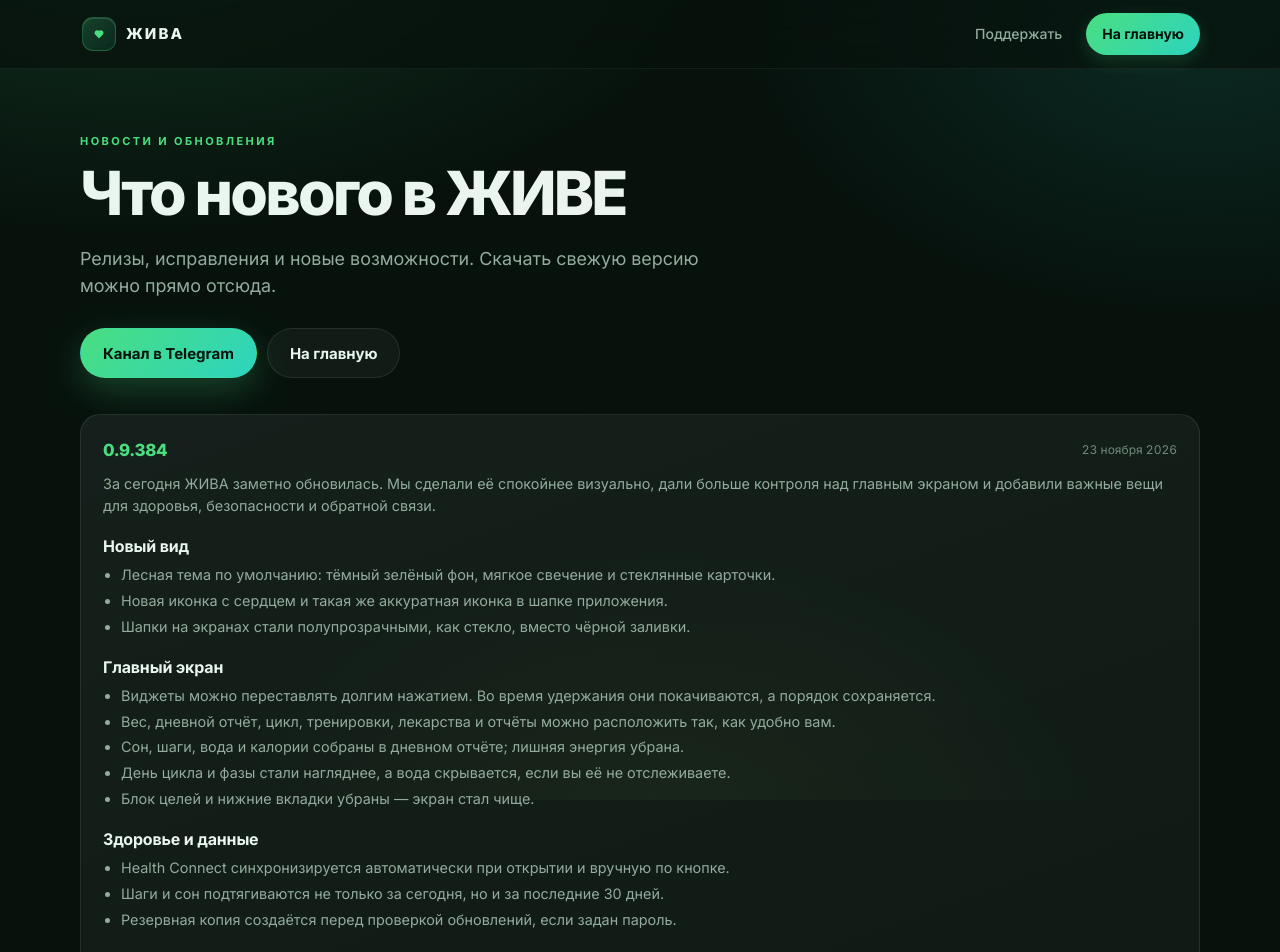
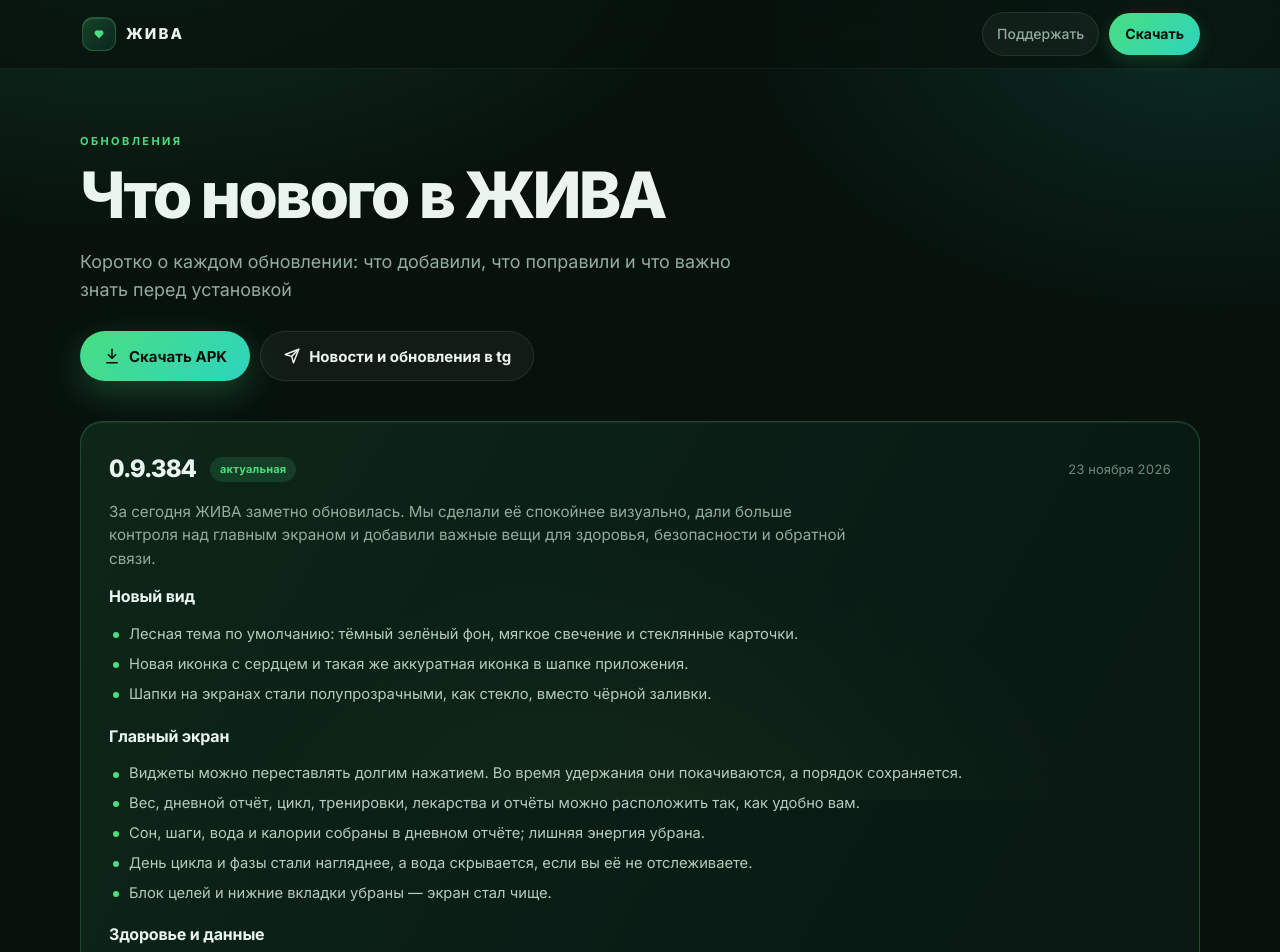
Before and after one commit to EshaSha/zhiva-updates, a plain HTML site: page releases.html in a window 1280 px wide. Shown: the top 952 px of the page. Drawn offline with Linux system fonts and the light colour scheme; no server answers.

Commit message:
site: восстановить старые карточки релиз-нот с одной карточкой 0.9.384

```diff
--- a/releases.html
+++ b/releases.html
@@ -3,17 +3,35 @@
 <head>
   <meta charset="utf-8">
   <meta name="viewport" content="width=device-width, initial-scale=1">
-  <title>ЖИВА — новости и обновления</title>
-  <meta name="description" content="Новости, релизы и обновления приложения ЖИВА.">
+  <title>Обновления — ЖИВА</title>
+  <meta name="description" content="Что нового в ЖИВА: заметки о каждом обновлении приложения — улучшения, исправления и важные детали перед установкой.">
   <meta name="theme-color" content="#07120d">
+  <link rel="canonical" href="https://eshasha.github.io/zhiva-updates/releases.html">
+  <meta property="og:type" content="article">
+  <meta property="og:title" content="Новая версия ЖИВА 0.9.384">
+  <meta property="og:description" content="Что нового в обновлении: улучшения, исправления и важные детали. APK можно скачать прямо со страницы.">
+  <meta property="og:url" content="https://eshasha.github.io/zhiva-updates/releases.html">
+  <meta property="og:image" content="https://eshasha.github.io/zhiva-updates/releases-og.png">
+  <meta property="og:image:type" content="image/png">
+  <meta property="og:image:width" content="1200">
+  <meta property="og:image:height" content="630">
+  <meta property="og:image:alt" content="ЖИВА — новая версия 0.9.384">
+  <meta property="og:locale" content="ru_RU">
+  <meta property="og:site_name" content="ЖИВА">
+  <meta name="twitter:card" content="summary_large_image">
+  <meta name="twitter:title" content="Новая версия ЖИВА 0.9.384">
+  <meta name="twitter:description" content="Что нового в обновлении: улучшения, исправления и важные детали.">
+  <meta name="twitter:image" content="https://eshasha.github.io/zhiva-updates/releases-og.png">
   <link rel="icon" href="favicon.svg" type="image/svg+xml">
   <link rel="preconnect" href="https://fonts.googleapis.com">
   <link rel="preconnect" href="https://fonts.gstatic.com" crossorigin>
   <link href="https://fonts.googleapis.com/css2?family=Inter:wght@400;500;600;700;800&amp;display=swap" rel="stylesheet">
   <link rel="stylesheet" href="styles.css">
+  <script src="app.js" defer></script>
 </head>
 <body>
   <div class="bg" aria-hidden="true"></div>
+
   <header class="site-header">
     <div class="wrap header-inner">
       <a class="brand" href="index.html" aria-label="ЖИВА — на главную">
@@ -23,41 +41,48 @@
         <span class="brand-name">ЖИВА</span>
       </a>
       <nav class="nav" aria-label="Основное">
-        <a href="https://boosty.to/lady_esha" target="_blank" rel="noopener">Поддержать</a>
-        <a class="nav-download" href="index.html">На главную</a>
+        <a class="nav-support" href="https://boosty.to/lady_esha" target="_blank" rel="noopener">Поддержать</a>
+        <a class="nav-download" href="https://github.com/EshaSha/zhiva-updates/releases/latest" data-download>Скачать</a>
       </nav>
     </div>
   </header>
 
-  <main class="release-page wrap">
-    <section class="release-hero">
-      <p class="eyebrow">Новости и обновления</p>
-      <h1>Что нового в ЖИВЕ</h1>
-      <p class="lead">Релизы, исправления и новые возможности. Скачать свежую версию можно прямо отсюда.</p>
-      <div class="cta-row">
-        <a class="btn btn-primary" href="https://t.me/zhiva_info" target="_blank" rel="noopener">Канал в Telegram</a>
-        <a class="btn btn-ghost" href="index.html">На главную</a>
+  <main id="top">
+    <section class="notes wrap" aria-labelledby="notes-title">
+      <div class="notes-head">
+        <p class="eyebrow">Обновления</p>
+        <h1 id="notes-title">Что нового в ЖИВА</h1>
+        <p class="lead">Коротко о каждом обновлении: что добавили, что поправили и что важно знать перед установкой</p>
+        <div class="cta-row">
+          <a class="btn btn-primary" href="https://github.com/EshaSha/zhiva-updates/releases/latest" data-download>
+            <svg viewBox="0 0 24 24" aria-hidden="true"><path d="M12 3v12"/><path d="m7 10 5 5 5-5"/><path d="M5 21h14"/></svg>
+            Скачать APK
+          </a>
+          <a class="btn btn-ghost" href="https://t.me/zhiva_info" target="_blank" rel="noopener">
+            <svg viewBox="0 0 24 24" aria-hidden="true"><path d="m21 3-9.5 9.5"/><path d="M21 3 14 21l-2.5-8.5L3 10Z"/></svg>
+            Новости и обновления в tg
+          </a>
+        </div>
       </div>
-    </section>
 
-    <div class="release-stack">
-      <article class="release-card">
-        <div class="release-head">
-          <span class="release-tag">0.9.384</span>
-          <span class="release-date">23 ноября 2026</span>
-        </div>
-        <div class="release-notes release-notes-full">
-          <p>За сегодня ЖИВА заметно обновилась. Мы сделали её спокойнее визуально, дали больше контроля над главным экраном и добавили важные вещи для здоровья, безопасности и обратной связи.</p>
+      <div class="notes-list">
+        <article class="release is-latest" aria-labelledby="v0-9-384">
+          <div class="release-top">
+            <h2 class="release-version" id="v0-9-384">0.9.384</h2>
+            <span class="release-badge">актуальная</span>
+            <time class="release-date" datetime="2026-11-23T22:00">23 ноября 2026</time>
+          </div>
+          <p class="release-summary">За сегодня ЖИВА заметно обновилась. Мы сделали её спокойнее визуально, дали больше контроля над главным экраном и добавили важные вещи для здоровья, безопасности и обратной связи.</p>
 
-          <h3>Новый вид</h3>
-          <ul>
+          <h3 class="release-heading">Новый вид</h3>
+          <ul class="release-list">
             <li>Лесная тема по умолчанию: тёмный зелёный фон, мягкое свечение и стеклянные карточки.</li>
             <li>Новая иконка с сердцем и такая же аккуратная иконка в шапке приложения.</li>
             <li>Шапки на экранах стали полупрозрачными, как стекло, вместо чёрной заливки.</li>
           </ul>
 
-          <h3>Главный экран</h3>
-          <ul>
+          <h3 class="release-heading">Главный экран</h3>
+          <ul class="release-list">
             <li>Виджеты можно переставлять долгим нажатием. Во время удержания они покачиваются, а порядок сохраняется.</li>
             <li>Вес, дневной отчёт, цикл, тренировки, лекарства и отчёты можно расположить так, как удобно вам.</li>
             <li>Сон, шаги, вода и калории собраны в дневном отчёте; лишняя энергия убрана.</li>
@@ -65,15 +90,15 @@
             <li>Блок целей и нижние вкладки убраны — экран стал чище.</li>
           </ul>
 
-          <h3>Здоровье и данные</h3>
-          <ul>
+          <h3 class="release-heading">Здоровье и данные</h3>
+          <ul class="release-list">
             <li>Health Connect синхронизируется автоматически при открытии и вручную по кнопке.</li>
             <li>Шаги и сон подтягиваются не только за сегодня, но и за последние 30 дней.</li>
             <li>Резервная копия создаётся перед проверкой обновлений, если задан пароль.</li>
           </ul>
 
-          <h3>Настройки</h3>
-          <ul>
+          <h3 class="release-heading">Настройки</h3>
+          <ul class="release-list">
             <li>«Поддержать проект» теперь наверху системных настроек.</li>
             <li>В «О приложении» появились «Новости и обновления» и «Канал в TG».</li>
             <li>Пароль резервной копии больше не пропадает и показывается по кнопке-глазику.</li>
@@ -82,15 +107,15 @@
             <li>«Расширенные тренировки» вместо непонятной подписи и единые отступы между блоками.</li>
           </ul>
 
-          <h3>Безопасность</h3>
-          <ul>
+          <h3 class="release-heading">Безопасность</h3>
+          <ul class="release-list">
             <li>Защита приложения по биометрии или системному PIN/графическому ключу.</li>
             <li>Включается в «Приватность»; приложение блокируется при запуске и после возврата.</li>
             <li>Если на устройстве нет блокировки экрана, защиту включить нельзя.</li>
           </ul>
 
-          <h3>Обратная связь</h3>
-          <ul>
+          <h3 class="release-heading">Обратная связь</h3>
+          <ul class="release-list">
             <li>Отдельный экран: тип обращения, описание, контакт, логи и скриншоты.</li>
             <li>Обязательное поле отмечено звёздочкой, а перед отправкой нужно подтвердить, что обращение идёт на почту.</li>
             <li>Логи можно посмотреть до отправки; данные о цикле, весе, питании и заметках в них не попадают.</li>
@@ -98,20 +123,21 @@
             <li>Если что-то сломалось, в сообщении об ошибке есть кнопка «Сообщить».</li>
           </ul>
 
-          <h3>Обновления</h3>
-          <ul>
+          <h3 class="release-heading">Обновления</h3>
+          <ul class="release-list">
             <li>Проверка обновлений теперь сразу видит новый релиз, скачивает правильный APK и сверяет версию.</li>
             <li>Перед обновлением приложение пытается сохранить резервную копию.</li>
           </ul>
 
-          <p>Спасибо, что пользуетесь ЖИВОЙ. Дальше — больше.</p>
-        </div>
-        <div class="release-actions">
-          <a class="btn btn-primary" href="https://github.com/EshaSha/zhiva-updates/releases/download/0.9.384/zhiva-0.9.384.apk">Скачать 0.9.384</a>
-          <a class="btn btn-ghost" href="https://t.me/zhiva_info" target="_blank" rel="noopener">Канал в Telegram</a>
-        </div>
-      </article>
-    </div>
+          <p class="release-summary">Спасибо, что пользуетесь ЖИВОЙ. Дальше — больше.</p>
+
+          <a class="release-permalink" href="https://github.com/EshaSha/zhiva-updates/releases/tag/0.9.384" target="_blank" rel="noopener">
+            <svg viewBox="0 0 24 24" aria-hidden="true"><path d="M10 13a5 5 0 0 0 7 0l3-3a5 5 0 0 0-7-7l-1.5 1.5"/><path d="M14 11a5 5 0 0 0-7 0l-3 3a5 5 0 0 0 7 7l1.5-1.5"/></svg>
+            Ссылка на версию 0.9.384
+          </a>
+        </article>
+      </div>
+    </section>
   </main>
 
   <footer class="site-footer">
@@ -126,8 +152,9 @@
         </span>
       </div>
       <div class="footer-links">
+        <a href="index.html">На главную</a>
+        <a href="releases.html">Список обновлений</a>
         <a href="https://boosty.to/lady_esha" target="_blank" rel="noopener">Поддержать</a>
-        <a href="https://t.me/zhiva_info" target="_blank" rel="noopener">Telegram</a>
       </div>
       <p class="copyright">© 2026 ЖИВА</p>
     </div>
--- a/styles.css
+++ b/styles.css
@@ -1303,114 +1303,10 @@ h1 span + span {
   }
 }
 
-.release-page {
-  padding: clamp(36px, 6vw, 64px) 0 clamp(40px, 7vw, 72px);
+.release .release-heading {
+  margin-top: 18px;
 }
 
-.release-hero {
-  max-width: 720px;
-  margin-bottom: clamp(24px, 4vw, 36px);
-}
-
-.release-hero h1 {
-  max-width: none;
-  margin: 0 0 14px;
-  font-size: clamp(2.2rem, 5.5vw, 3.8rem);
-}
-
-.release-list {
-  display: grid;
-  gap: 10px;
-}
-
-.release-stack {
-  display: grid;
-  gap: 10px;
-}
-
-.release-card {
-  padding: clamp(16px, 3vw, 22px);
-  border: 1px solid var(--line);
-  border-radius: 20px;
-  background: linear-gradient(160deg, rgba(255, 255, 255, 0.06), rgba(255, 255, 255, 0.025));
-}
-
-.release-head {
-  display: flex;
-  align-items: center;
-  justify-content: space-between;
-  gap: 12px;
-  margin-bottom: 10px;
-}
-
-.release-tag {
-  color: var(--accent);
-  font-size: 1.05rem;
-  font-weight: 800;
-  letter-spacing: -0.02em;
-}
-
-.release-date {
-  color: var(--muted-2);
-  font-size: 12px;
-}
-
-.release-notes {
-  margin: 0;
-  color: var(--muted);
-  font-size: 0.9rem;
-  line-height: 1.5;
-  white-space: pre-line;
-}
-
-.release-actions {
-  display: flex;
-  gap: 8px;
+.release .release-heading:first-of-type {
   margin-top: 14px;
 }
-
-.release-actions .btn {
-  min-height: 44px;
-  padding: 0 18px;
-  font-size: 14px;
-}
-
-@media (max-width: 640px) {
-  .release-head {
-    align-items: flex-start;
-    flex-direction: column;
-    gap: 2px;
-  }
-
-  .release-actions .btn {
-    width: auto;
-  }
-}
-
-.release-notes-full {
-  white-space: normal;
-}
-
-.release-notes-full p {
-  margin: 0 0 10px;
-}
-
-.release-notes-full h3 {
-  margin: 18px 0 6px;
-  color: var(--text);
-  font-size: 1rem;
-  letter-spacing: -0.01em;
-}
-
-.release-notes-full ul {
-  margin: 0 0 10px;
-  padding-left: 18px;
-}
-
-.release-notes-full li {
-  margin: 4px 0;
-}
-
-.release-notes-full strong {
-  color: var(--text);
-}
```
